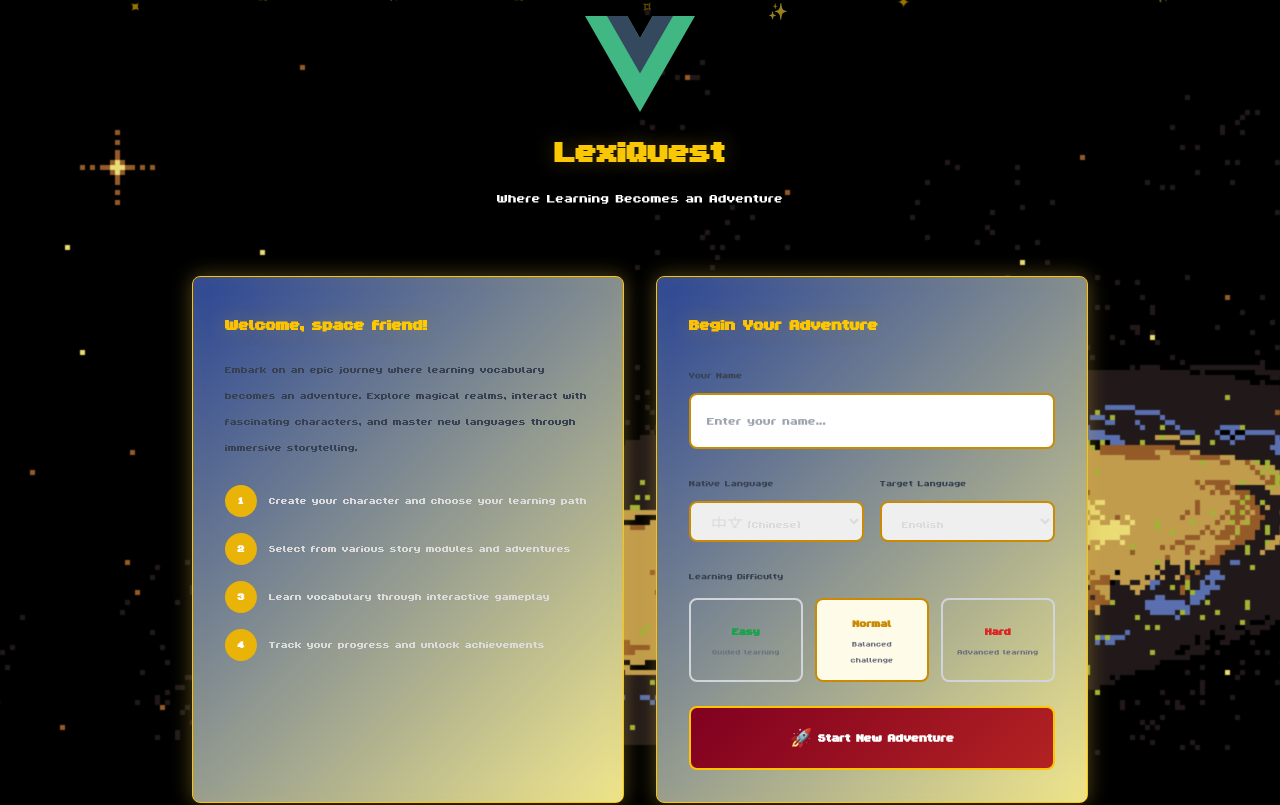
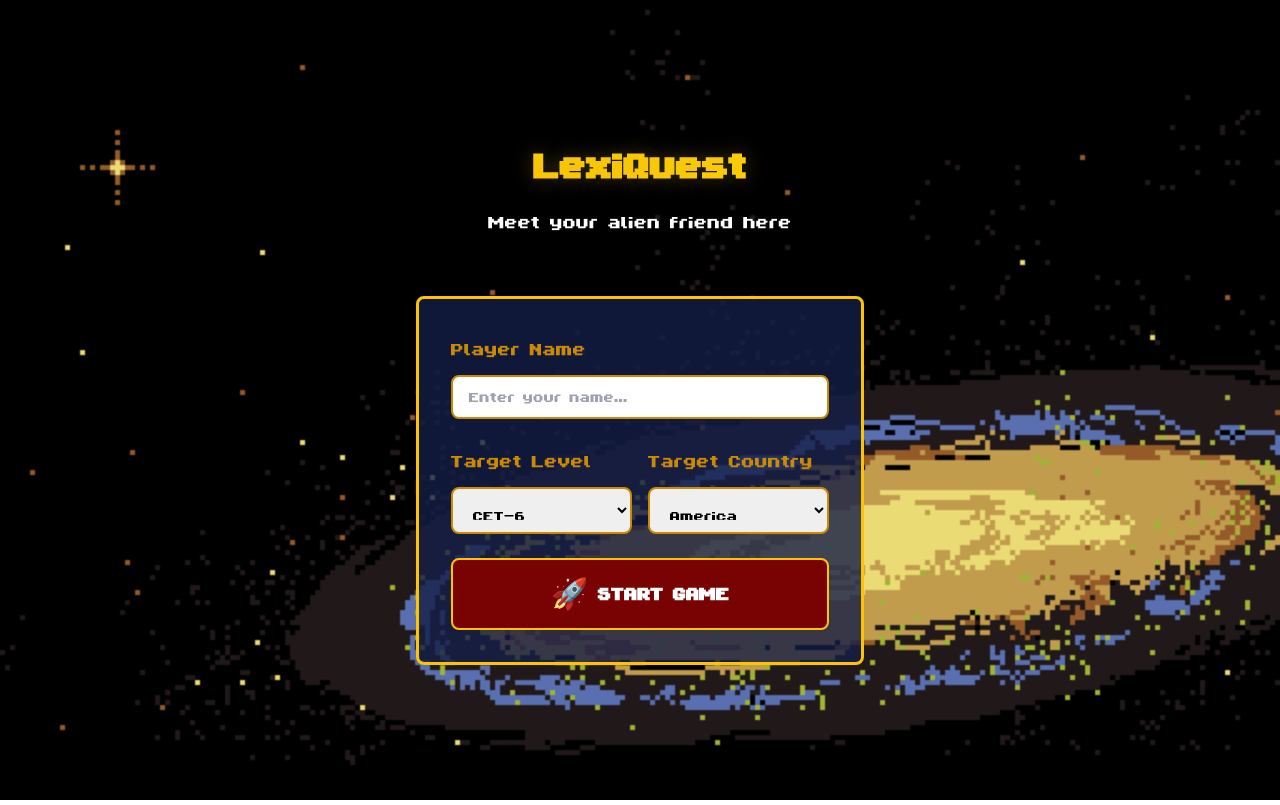
Before and after one commit to laicwew/LexiQuest, a Vue app: page / in a window 1280 px wide. Shown: the top 805 px of the page. Built offline with nearby package versions, Linux system fonts and the light colour scheme.

Commit message:
feat: renew startview

```diff
--- a/src/stores/gameStore.ts
+++ b/src/stores/gameStore.ts
@@ -135,6 +135,18 @@ export const useGameStore = defineStore('game', () => {
     const savedState = localStorage.getItem('lexiquest-save')
     // Load username from localStorage regardless of saved state
     const username = localStorage.getItem('lexiquest-username')
+
+    // Load preferences to get country and languageLevel
+    const preferences = localStorage.getItem('lexiquest-preferences')
+    let parsedPreferences: any = null
+    if (preferences) {
+      try {
+        parsedPreferences = JSON.parse(preferences)
+      } catch (e) {
+        console.error('Failed to parse preferences', e)
+      }
+    }
+
     if (username) {
       userName.value = username
     }
@@ -145,7 +157,8 @@ export const useGameStore = defineStore('game', () => {
         // 确保character对象包含languageLevel属性，如果不存在则设置默认值
         character.value = {
           ...parsed.character,
-          languageLevel: parsed.character?.languageLevel || 'CET-6',
+          languageLevel: parsedPreferences?.languageLevel || parsed.character?.languageLevel || 'CET-6',
+          country: parsedPreferences?.country || parsed.character?.country || 'America',
         }
         story.value = parsed.story
         vocabulary.value = parsed.vocabulary
@@ -178,6 +191,12 @@ export const useGameStore = defineStore('game', () => {
       // 默认情况下，设置为GENERATED标签页并显示空文本
       activeTab.value = 'GENERATED'
       story.value.text = ''
+
+      // 从preferences中加载languageLevel和country
+      if (parsedPreferences) {
+        character.value.languageLevel = parsedPreferences.languageLevel || 'CET-6'
+        character.value.country = parsedPreferences.country || 'America'
+      }
     }
   }
 
--- a/src/views/GameView.vue
+++ b/src/views/GameView.vue
@@ -6,9 +6,11 @@ import StoryDisplay from '@/components/game/StoryDisplay.vue'
 import ProgressPanel from '@/components/game/ProgressPanel.vue'
 import DictionaryModal from '@/components/game/DictionaryModal.vue'
 import Notification from '@/components/game/Notification.vue'
+import { useRouter } from 'vue-router'
 
 // Game store
 const gameStore = useGameStore()
+const router = useRouter()
 
 // UI state
 const showDictionary = ref(false)
@@ -77,6 +79,11 @@ const handleAILoading = (loading: boolean) => {
   isLoading.value = loading
 }
 
+// 返回首页
+const goToHome = () => {
+  router.push('/')
+}
+
 // Initialize game
 onMounted(() => {
   gameStore.loadGame()
@@ -105,8 +112,10 @@ onUnmounted(() => {
         <div class="flex justify-between items-center h-16">
           <div class="flex items-center space-x-4">
             <!-- <img src="@/assets/logo.svg" alt="LexiQuest" class="h-10 w-auto" /> -->
-            <h1 class="fantasy-title text-5xl font-bold">LexiQuest</h1>
-            <h1 class="text-white text-2xl font-bold ">PLAYER: {{ gameStore.userName }}</h1 >
+            <h1 class="fantasy-title text-5xl font-bold cursor-pointer" @click="goToHome">
+              LexiQuest
+            </h1>
+            <h1 class="text-white text-2xl font-bold">PLAYER: {{ gameStore.userName }}</h1>
           </div>
           <div class="flex items-center space-x-4">
             <button @click="toggleDictionary" class="action-button">📚 Dictionary</button>
@@ -192,6 +201,7 @@ body {
   font-family: 'Cinzel', serif;
   color: var(--primary-gold);
   text-shadow: none; /* 移除渐变和阴影 */
+  cursor: pointer;
 }
 
 .parchment-bg {
--- a/src/views/StartView.vue
+++ b/src/views/StartView.vue
@@ -5,26 +5,30 @@ import { useRouter } from 'vue-router'
 const router = useRouter()
 
 const username = ref('')
-const nativeLanguage = ref('zh')
-const targetLanguage = ref('en')
-const selectedDifficulty = ref('normal')
+const targetLevel = ref('CET-6') // 默认为CET-6
+const targetCountry = ref('America') // 默认为美国
 const errorMessage = ref('')
 const successMessage = ref('')
 
-const difficulties = [
-  { id: 'easy', name: 'Easy', label: 'Guided learning', color: 'green' },
-  { id: 'normal', name: 'Normal', label: 'Balanced challenge', color: 'yellow' },
-  { id: 'hard', name: 'Hard', label: 'Advanced learning', color: 'red' }
+// 目标等级选项（移除custom选项）
+const levelOptions = [
+  { value: 'IELTS', label: 'IELTS' },
+  { value: 'TOEFL', label: 'TOEFL' },
+  { value: 'CET-4', label: 'CET-4' },
+  { value: 'CET-6', label: 'CET-6' },
 ]
 
-const languages = [
-  { code: 'zh', name: '中文 (Chinese)' },
-  { code: 'en', name: 'English' },
-  { code: 'es', name: 'Español (Spanish)' },
-  { code: 'fr', name: 'Français (French)' },
-  { code: 'de', name: 'Deutsch (German)' },
-  { code: 'ja', name: '日本語 (Japanese)' },
-  { code: 'ko', name: '한국어 (Korean)' }
+// 目标国家选项
+const countryOptions = [
+  { value: 'America', label: 'America' },
+  { value: 'United Kingdom', label: 'United Kingdom' },
+  { value: 'Australia', label: 'Australia' },
+  { value: 'Canada', label: 'Canada' },
+  { value: 'China', label: 'China' },
+  { value: 'Japan', label: 'Japan' },
+  { value: 'South Korea', label: 'South Korea' },
+  { value: 'Germany', label: 'Germany' },
+  { value: 'France', label: 'France' },
 ]
 
 const validateForm = () => {
@@ -43,16 +47,7 @@ const validateForm = () => {
     return false
   }
 
-  if (nativeLanguage.value === targetLanguage.value) {
-    errorMessage.value = 'Native and target languages must be different'
-    return false
-  }
-
   return true
-}
-
-const selectDifficulty = (difficulty: string) => {
-  selectedDifficulty.value = difficulty
 }
 
 const startNewGame = () => {
@@ -63,16 +58,15 @@ const startNewGame = () => {
   // Save user preferences to localStorage
   const preferences = {
     username: username.value,
-    nativeLanguage: nativeLanguage.value,
-    targetLanguage: targetLanguage.value,
-    difficulty: selectedDifficulty.value,
-    timestamp: Date.now()
+    languageLevel: targetLevel.value, // 直接使用选择的等级
+    country: targetCountry.value, // 保存目标国家
+    timestamp: Date.now(),
   }
 
   localStorage.setItem('lexiquest-preferences', JSON.stringify(preferences))
   localStorage.setItem('lexiquest-username', username.value)
 
-  successMessage.value = 'Starting your adventure! Redirecting to character creation...'
+  successMessage.value = 'Redirecting to character creation...'
   errorMessage.value = ''
 
   // Redirect to game view after a short delay
@@ -88,9 +82,8 @@ onMounted(() => {
     try {
       const prefs = JSON.parse(savedPreferences)
       username.value = prefs.username || ''
-      nativeLanguage.value = prefs.nativeLanguage || 'zh'
-      targetLanguage.value = prefs.targetLanguage || 'en'
-      selectedDifficulty.value = prefs.difficulty || 'normal'
+      targetLevel.value = prefs.languageLevel || 'CET-6'
+      targetCountry.value = prefs.country || 'America'
     } catch (e) {
       console.error('Failed to parse saved preferences', e)
     }
@@ -100,79 +93,29 @@ onMounted(() => {
 
 <template>
   <div class="start-container">
-    <!-- Floating Particles Background -->
-    <div class="floating-particles">
-      <div class="particle" style="left: 10%; animation-delay: 0s;">✦</div>
-      <div class="particle" style="left: 20%; animation-delay: 1s;">✧</div>
-      <div class="particle" style="left: 30%; animation-delay: 2s;">✨</div>
-      <div class="particle" style="left: 40%; animation-delay: 3s;">✦</div>
-      <div class="particle" style="left: 50%; animation-delay: 4s;">✧</div>
-      <div class="particle" style="left: 60%; animation-delay: 5s;">✨</div>
-      <div class="particle" style="left: 70%; animation-delay: 0.5s;">✦</div>
-      <div class="particle" style="left: 80%; animation-delay: 1.5s;">✧</div>
-      <div class="particle" style="left: 90%; animation-delay: 2.5s;">✨</div>
-    </div>
-
     <!-- Main Container -->
     <div class="min-h-screen flex items-center justify-center p-4">
-      <div class="max-w-4xl w-full">
-
+      <div class="max-w-md w-full">
         <!-- Logo and Title -->
         <div class="text-center mb-8">
-          <img alt="LexiQuest" class="h-24 w-auto mx-auto mb-4" src="@/assets/logo.svg" />
-          <h1 class="fantasy-title text-5xl font-bold mb-2">LexiQuest</h1>
+          <h1 class="fantasy-title text-6xl font-bold mb-2">LexiQuest</h1>
           <div class="typewriter-container">
-            <p class="text-white text-xl">Where Learning Becomes an Adventure</p>
-          </div>
-        </div>
-
-        <!-- Main Content -->
-        <div class="grid grid-cols-1 lg:grid-cols-2 gap-8">
-
-          <!-- Welcome Section -->
-          <div class="parchment-bg rounded-lg p-8 magical-glow">
-            <h2 class="fantasy-title text-2xl font-bold mb-4">Welcome, space friend!</h2>
-            <p class="text-gray-700 mb-6 leading-relaxed">
-              Embark on an epic journey where learning vocabulary becomes an adventure.
-              Explore magical realms, interact with fascinating characters, and master
-              new languages through immersive storytelling.
-            </p>
-
-            <div class="space-y-4">
-              <div class="flex items-center space-x-3">
-                <div class="w-8 h-8 bg-yellow-500 rounded-full flex items-center justify-center text-white font-bold">1</div>
-                <span>Create your character and choose your learning path</span>
-              </div>
-              <div class="flex items-center space-x-3">
-                <div class="w-8 h-8 bg-yellow-500 rounded-full flex items-center justify-center text-white font-bold">2</div>
-                <span>Select from various story modules and adventures</span>
-              </div>
-              <div class="flex items-center space-x-3">
-                <div class="w-8 h-8 bg-yellow-500 rounded-full flex items-center justify-center text-white font-bold">3</div>
-                <span>Learn vocabulary through interactive gameplay</span>
-              </div>
-              <div class="flex items-center space-x-3">
-                <div class="w-8 h-8 bg-yellow-500 rounded-full flex items-center justify-center text-white font-bold">4</div>
-                <span>Track your progress and unlock achievements</span>
-              </div>
+            <p class="text-white text-3xl">Meet your alien friend here</p>
           </div>
         </div>
 
         <!-- Setup Section -->
-          <div class="parchment-bg rounded-lg p-8 magical-glow">
-            <h2 class="fantasy-title text-2xl font-bold mb-6">Begin Your Adventure</h2>
-
-            <!-- Username Input -->
+        <div class="parchment-bg rounded-lg p-8">
           <div class="mb-6">
-              <label for="username" class="block text-sm font-medium text-gray-700 mb-2">
-                Your Name
+            <label for="username" class="block text-3xl text-yellow-600 font-medium mb-2">
+              Player Name
             </label>
             <input
               id="username"
               v-model="username"
               type="text"
               placeholder="Enter your name..."
-                class="w-full px-4 py-3 border-2 border-yellow-600 rounded-lg focus:ring-2 focus:ring-yellow-500 focus:border-transparent text-lg"
+              class="w-full px-4 py-1 border-2 border-yellow-600 rounded-lg focus:ring-2 focus:ring-yellow-500 focus:border-transparent text-2xl text-black"
               maxlength="20"
               autocomplete="off"
             />
@@ -180,98 +123,51 @@ onMounted(() => {
             <div v-if="successMessage" class="success-message">{{ successMessage }}</div>
           </div>
 
-            <!-- Language Selection -->
+          <!-- Target Level and Target Country Selection (on the same line) -->
           <div class="grid grid-cols-2 gap-4 mb-6">
             <div>
-                <label for="native-language" class="block text-sm font-medium text-gray-700 mb-2">
-                  Native Language
+              <label for="target-level" class="block text-3xl text-yellow-600 font-medium mb-2">
+                Target Level
               </label>
               <select
-                  id="native-language"
-                  v-model="nativeLanguage"
-                  class="w-full px-4 py-3 border-2 border-yellow-600 rounded-lg focus:ring-2 focus:ring-yellow-500"
+                id="target-level"
+                v-model="targetLevel"
+                class="text-black text-2xl w-full px-4 py-3 border-2 border-yellow-600 rounded-lg focus:ring-2 focus:ring-yellow-500"
               >
-                  <option v-for="lang in languages" :key="lang.code" :value="lang.code">
-                    {{ lang.name }}
+                <option v-for="level in levelOptions" :key="level.value" :value="level.value">
+                  {{ level.label }}
                 </option>
               </select>
             </div>
+
             <div>
-                <label for="target-language" class="block text-sm font-medium text-gray-700 mb-2">
-                  Target Language
+              <label for="target-country" class="block text-3xl text-yellow-600 font-medium mb-2">
+                Target Country
               </label>
               <select
-                  id="target-language"
-                  v-model="targetLanguage"
-                  class="w-full px-4 py-3 border-2 border-yellow-600 rounded-lg focus:ring-2 focus:ring-yellow-500"
+                id="target-country"
+                v-model="targetCountry"
+                class="text-black text-2xl w-full px-4 py-3 border-2 border-yellow-600 rounded-lg focus:ring-2 focus:ring-yellow-500"
               >
-                  <option v-for="lang in languages" :key="lang.code" :value="lang.code">
-                    {{ lang.name }}
+                <option
+                  v-for="country in countryOptions"
+                  :key="country.value"
+                  :value="country.value"
+                >
+                  {{ country.label }}
                 </option>
               </select>
-              </div>
-            </div>
-
-            <!-- Difficulty Selection -->
-            <div class="mb-6">
-              <label class="block text-sm font-medium text-gray-700 mb-3">
-                Learning Difficulty
-              </label>
-              <div class="grid grid-cols-3 gap-3">
-                <button
-                  v-for="diff in difficulties"
-                  :key="diff.id"
-                  class="difficulty-btn p-3 border-2 rounded-lg text-center transition-all"
-                  :class="[
-                    selectedDifficulty === diff.id
-                      ? `border-${diff.color}-600 bg-${diff.color}-50`
-                      : 'border-gray-300 hover:border-yellow-600'
-                  ]"
-                  @click="selectDifficulty(diff.id)"
-                >
-                  <div class="font-bold" :class="`text-${diff.color}-600`">{{ diff.name }}</div>
-                  <div class="text-xs text-gray-500">{{ diff.label }}</div>
-                </button>
             </div>
           </div>
 
           <!-- Action Buttons -->
           <div class="space-y-3">
             <button
-                class="start-button w-full py-4 px-6 rounded-lg text-lg font-bold"
+              class="start-button w-full py-4 px-6 rounded-lg text-3xl font-bold"
               @click="startNewGame"
             >
-                🚀 Start New Adventure
+              🚀 START GAME
             </button>
-            </div>
-          </div>
-        </div>
-
-        <!-- Features Section -->
-        <div class="mt-8 parchment-bg rounded-lg p-8 magical-glow">
-          <h2 class="fantasy-title text-2xl font-bold mb-6 text-center">Game Features</h2>
-          <div class="grid grid-cols-1 md:grid-cols-3 gap-6">
-            <div class="text-center">
-              <div class="w-16 h-16 bg-gradient-to-br from-blue-400 to-blue-600 rounded-full mx-auto mb-4 flex items-center justify-center text-2xl">
-                📚
-              </div>
-              <h3 class="font-bold text-lg mb-2">Interactive Learning</h3>
-              <p class="text-gray-600 text-sm">Learn vocabulary through context and interaction with story elements</p>
-            </div>
-            <div class="text-center">
-              <div class="w-16 h-16 bg-gradient-to-br from-green-400 to-green-600 rounded-full mx-auto mb-4 flex items-center justify-center text-2xl">
-                🎮
-              </div>
-              <h3 class="font-bold text-lg mb-2">RPG Adventure</h3>
-              <p class="text-gray-600 text-sm">Immersive storytelling with character progression and achievements</p>
-            </div>
-            <div class="text-center">
-              <div class="w-16 h-16 bg-gradient-to-br from-purple-400 to-purple-600 rounded-full mx-auto mb-4 flex items-center justify-center text-2xl">
-                📊
-              </div>
-              <h3 class="font-bold text-lg mb-2">Progress Tracking</h3>
-              <p class="text-gray-600 text-sm">Monitor your learning progress with detailed analytics and insights</p>
-            </div>
           </div>
         </div>
       </div>
@@ -281,13 +177,13 @@ onMounted(() => {
 
 <style scoped>
 :root {
-  --primary-green: #2D5016;
-  --primary-gold: #D4AF37;
+  --primary-green: #2d5016;
+  --primary-gold: #d4af37;
   --primary-burgundy: #800020;
-  --secondary-parchment: #F5F5DC;
+  --secondary-parchment: #f5f5dc;
   --secondary-purple: #663399;
-  --accent-cyan: #00FFFF;
-  --text-charcoal: #36454F;
+  --accent-cyan: #00ffff;
+  --text-charcoal: #36454f;
 }
 
 body {
@@ -299,7 +195,7 @@ body {
 
 .fantasy-title {
   font-family: 'Cinzel', serif;
-  background: linear-gradient(45deg, var(--primary-gold), #FFD700);
+  background: linear-gradient(45deg, var(--primary-gold), #ffd700);
   -webkit-background-clip: text;
   -webkit-text-fill-color: transparent;
   background-clip: text;
@@ -307,18 +203,12 @@ body {
 }
 
 .parchment-bg {
-  background: linear-gradient(135deg, var(--secondary-parchment) 0%, #F0E68C 100%);
-  border: 2px solid var(--primary-gold);
-  box-shadow: inset 0 0 20px rgba(139, 69, 19, 0.1);
-}
-
-.magical-glow {
-  box-shadow: 0 0 20px rgba(212, 175, 55, 0.4), inset 0 0 20px rgba(212, 175, 55, 0.1);
-  border: 1px solid var(--primary-gold);
+  background: rgba(20, 30, 72, 0.8);
+  border: 3px solid var(--primary-gold);
 }
 
 .start-button {
-  background: linear-gradient(135deg, var(--primary-burgundy), #B22222);
+  background: #790303;
   border: 2px solid var(--primary-gold);
   color: white;
   font-weight: 600;
@@ -358,8 +248,13 @@ body {
 }
 
 @keyframes float {
-  0%, 100% { transform: translateY(0px) rotate(0deg); }
-  50% { transform: translateY(-20px) rotate(180deg); }
+  0%,
+  100% {
+    transform: translateY(0px) rotate(0deg);
+  }
+  50% {
+    transform: translateY(-20px) rotate(180deg);
+  }
 }
 
 .typewriter-container {
@@ -367,14 +262,14 @@ body {
 }
 
 .error-message {
-  color: #DC2626;
+  color: #dc2626;
   font-size: 0.875rem;
   margin-top: 0.5rem;
 }
 
 .success-message {
-  color: #059669;
-  font-size: 0.875rem;
+  color: #0285ff;
+  font-size: 1.25rem;
   margin-top: 0.5rem;
 }
 </style>
```
Lines whose indentation alone changed are shown as unchanged.
